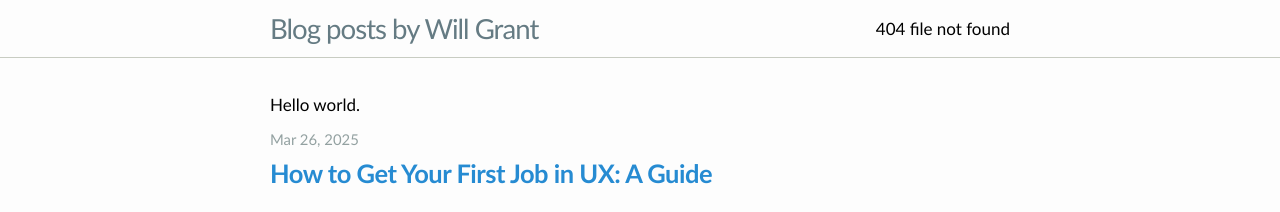
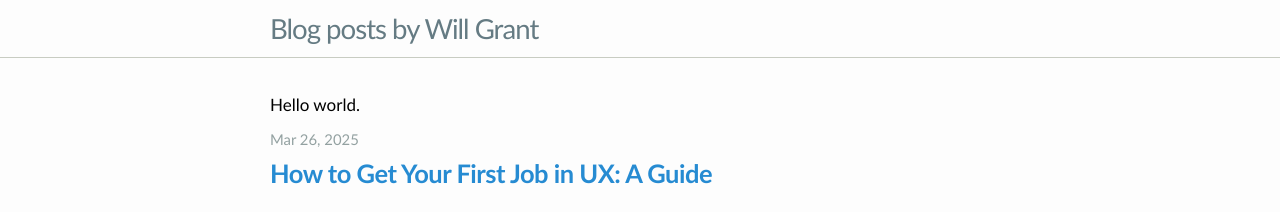
Before and after one commit to wgx/blog.willgrant.org, a Jekyll site: the page built from index.html, in a window 1280 px wide. Shown: the top 212 px of the page. Built offline with Jekyll 4.4.1, drawn with Linux system fonts in a browser that asks for light colours; a script that is not in the unit is left out; the list of posts is cut into pages by our own code.

Commit message:
Update header.html

```diff
--- a/_includes/header.html
+++ b/_includes/header.html
@@ -20,7 +20,7 @@
         <div class="trigger">
           {%- for path in page_paths -%}
             {%- assign my_page = site.pages | where: "path", path | first -%}
-            {%- if my_page.title -%}
+            {%- if my_page.title and my_page.url != '/404.html' -%}
             <a class="page-link" href="{{ my_page.url | relative_url }}">{{ my_page.title | escape }}</a>
             {%- endif -%}
           {%- endfor -%}
```
